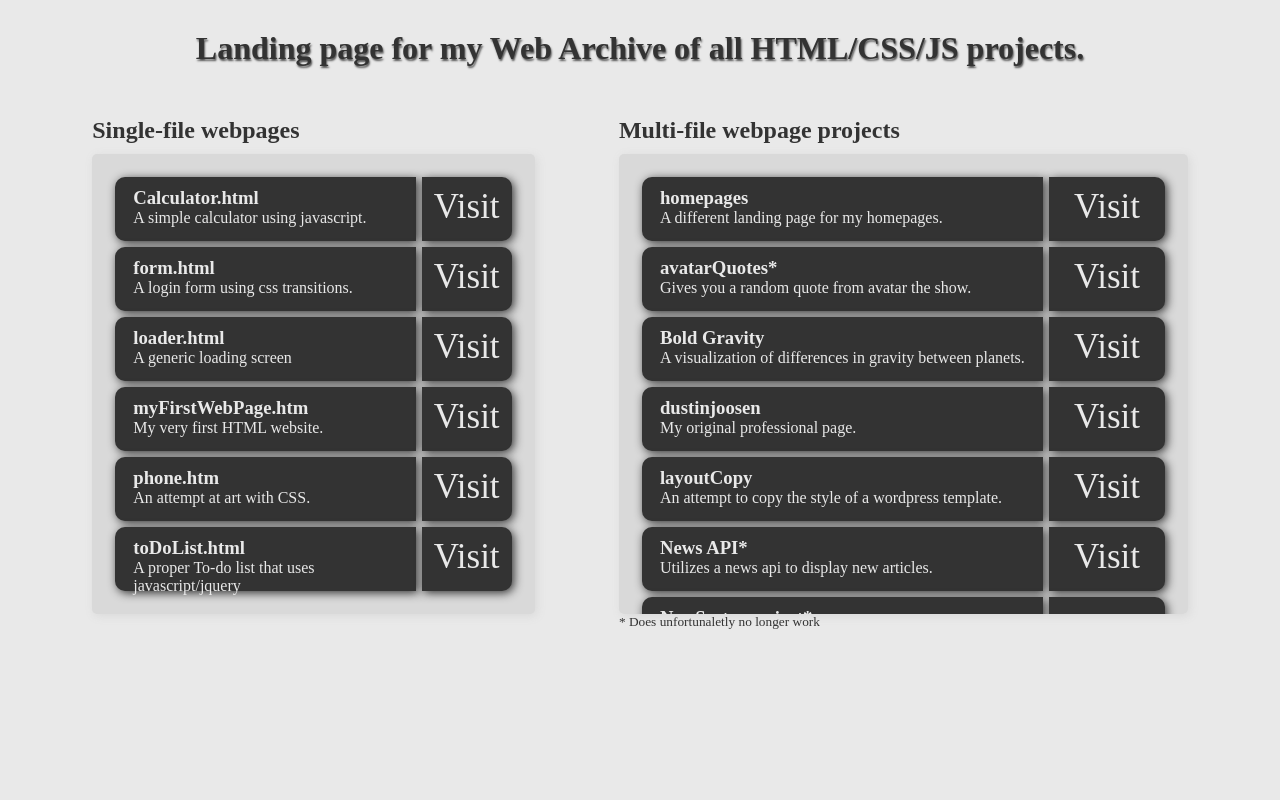
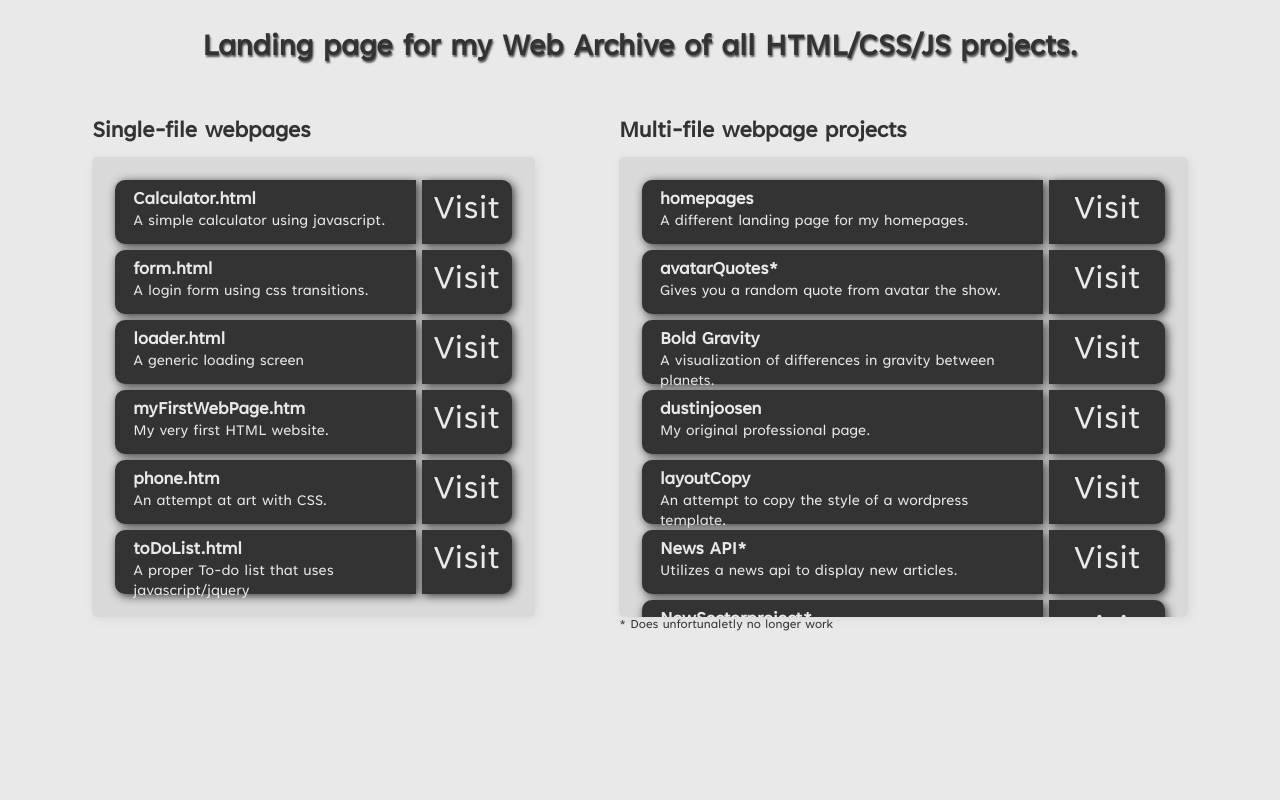
Before and after one commit to DustinJoosen/WebArchive, a plain HTML site: page index.html in a window 1280 px wide. Drawn offline with Linux system fonts and the light colour scheme.

Commit message:
Fix font

```diff
--- a/style.css
+++ b/style.css
@@ -1,10 +1,15 @@
-* {
-    /* outline: 1px solid red; */
+
+@font-face {
+    font-family: tenorite;
+    font-display: block;
+    src: url("tenorite.ttf");
 }
+
 
 body {
     background-color: #e9e9e9;
     color: #333;
+    font-family: Tenorite, "sans-serif" !important;
 }
 
 h1 {
```
Also changed, not shown: tenorite.ttf (added).
